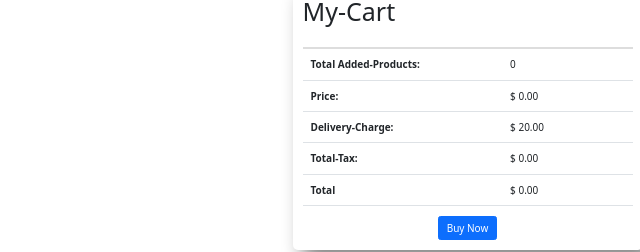
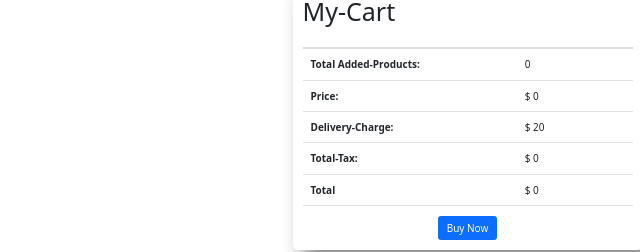
Before and after one commit to PrinceTD/PrinceTD-Assignment-7-fashion-Thunder, a plain HTML site: page index.html in a window 1280 px wide. Shown: the part 143-395 px from the top of the page, 640-1280 px from the left. Drawn offline with nearby package versions, Linux system fonts and the light colour scheme; no server answers.

Commit message:
only .00 deleted

```diff
--- a/index.html
+++ b/index.html
@@ -68,25 +68,25 @@
               </tr>
               <tr>
                 <th>Price:</th>
-                <td>$ <span id="price">0.00</span></td>
+                <td>$ <span id="price">0</span></td>
                 <td></td>
                 <td></td>
               </tr>
               <tr>
                 <th>Delivery-Charge:</th>
-                <td>$ <span id="delivery-charge">20.00</span></td>
+                <td>$ <span id="delivery-charge">20</span></td>
                 <td></td>
                 <td></td>
               </tr>
               <tr>
                 <th>Total-Tax:</th>
-                <td>$ <span id="total-tax">0.00</span></td>
+                <td>$ <span id="total-tax">0</span></td>
                 <td></td>
                 <td></td>
               </tr>
               <tr>
                 <th scope="row">Total</th>
-                <td colspan="2">$ <span id="total">0.00</span></td>
+                <td colspan="2">$ <span id="total">0</span></td>
                 <td></td>
               </tr>
             </tbody>
```
